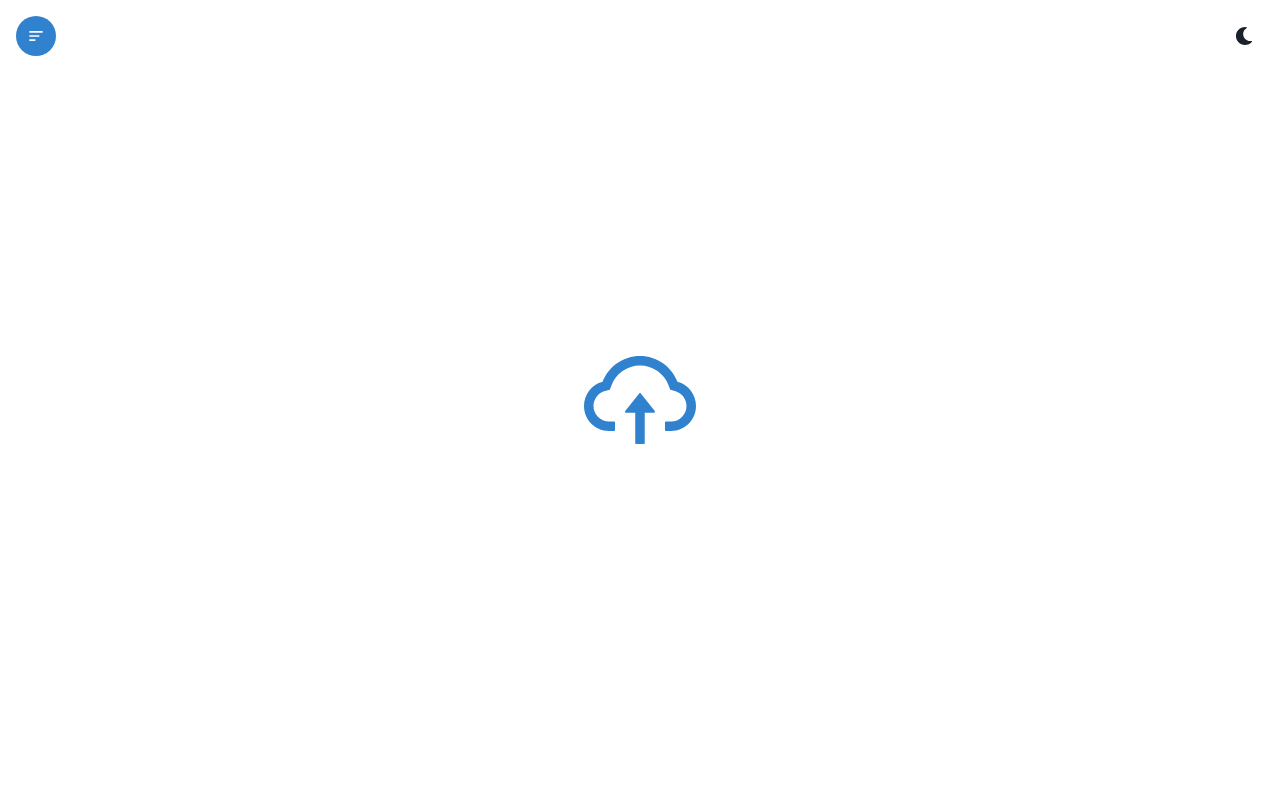
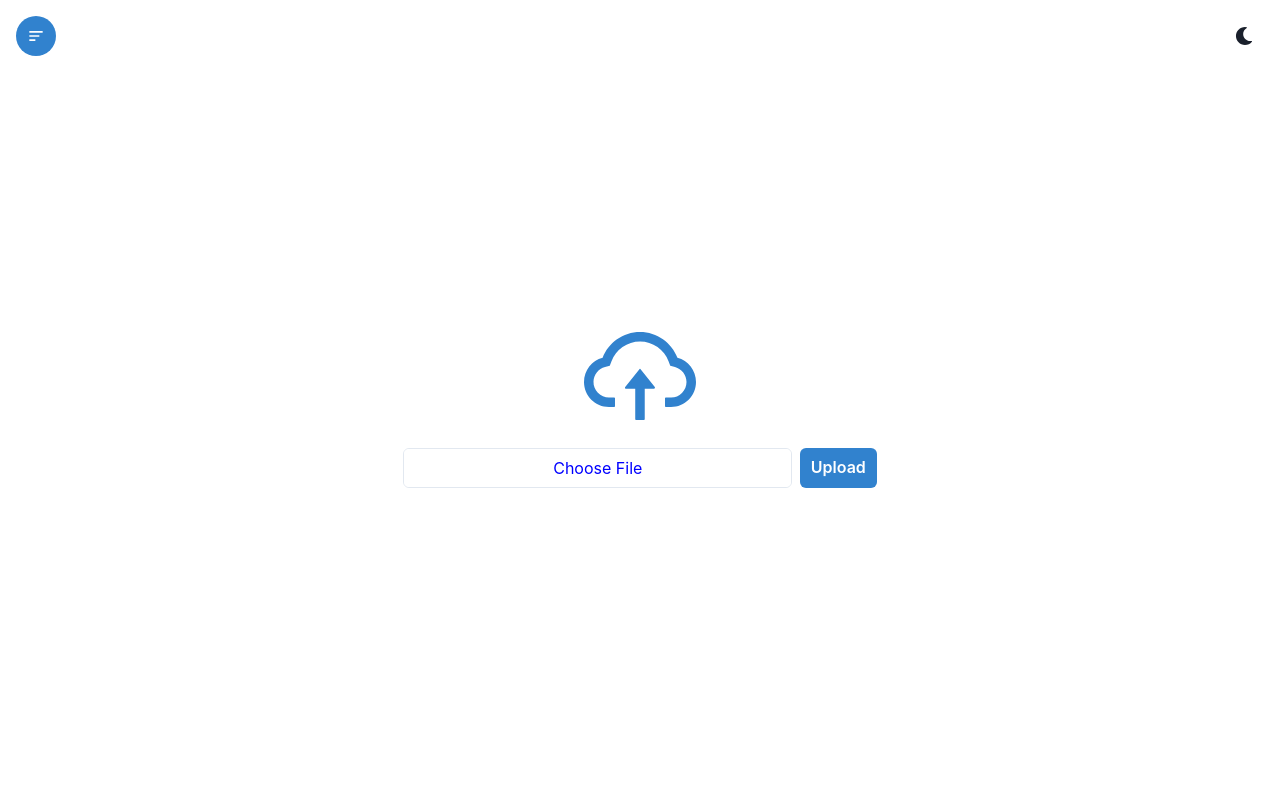
Before and after one commit to chauhanajay2801/ReactProjects, a React (Create React App) app in the folder video-star/: page /upload in a window 1280 px wide. Shown: the top 800 px of the page. Built offline with nearby package versions, Linux system fonts and the light colour scheme.

Commit message:
uploader btn done

```diff
--- a/video-star/src/components/Upload.jsx
+++ b/video-star/src/components/Upload.jsx
@@ -1,4 +1,4 @@
-import { Container, VStack } from '@chakra-ui/react';
+import { Button, Container, HStack, Input, VStack } from '@chakra-ui/react';
 import React from 'react';
 import { AiOutlineCloudUpload } from 'react-icons/ai';
 
@@ -7,6 +7,22 @@
     <Container maxW={'container.xl'} h={'100vh'} p={'16'}>
       <VStack color={'blue.500'} h={'full'} justifyContent={'center'}>
         <AiOutlineCloudUpload size={'10vmax'} />
+
+        <form>
+            <HStack>
+                <Input required type={'file'} css={{'&::file-selector-button':{
+                    border:'none',
+                    width:'calc(100% + 36px)',
+                    height:'100%',
+                    marginLeft:'-18px',
+                    color:'blue',
+                    backgroundColor:'white',
+                    cursor:'pointer'
+                }}}/>
+                <Button colorScheme='blue' type={'submit'}>Upload</Button>
+            </HStack>
+        </form>
+
       </VStack>
     </Container>
   );
```
